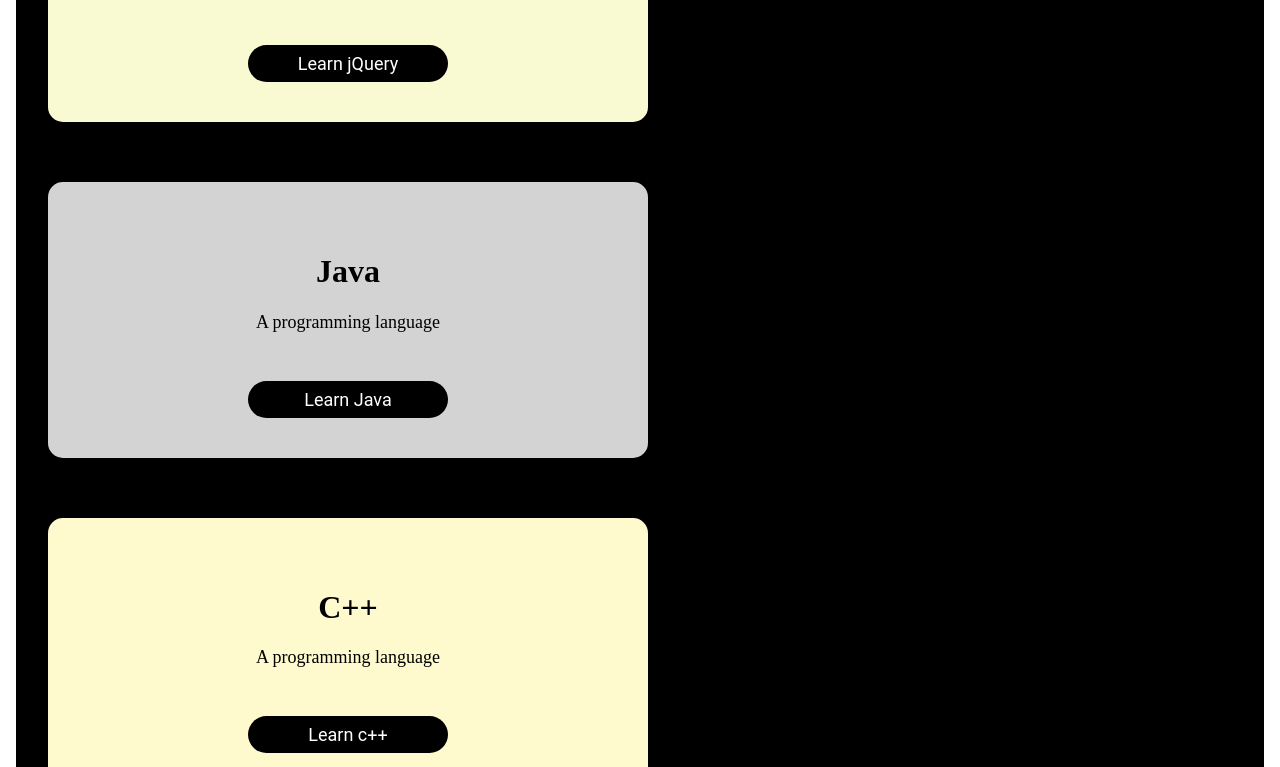
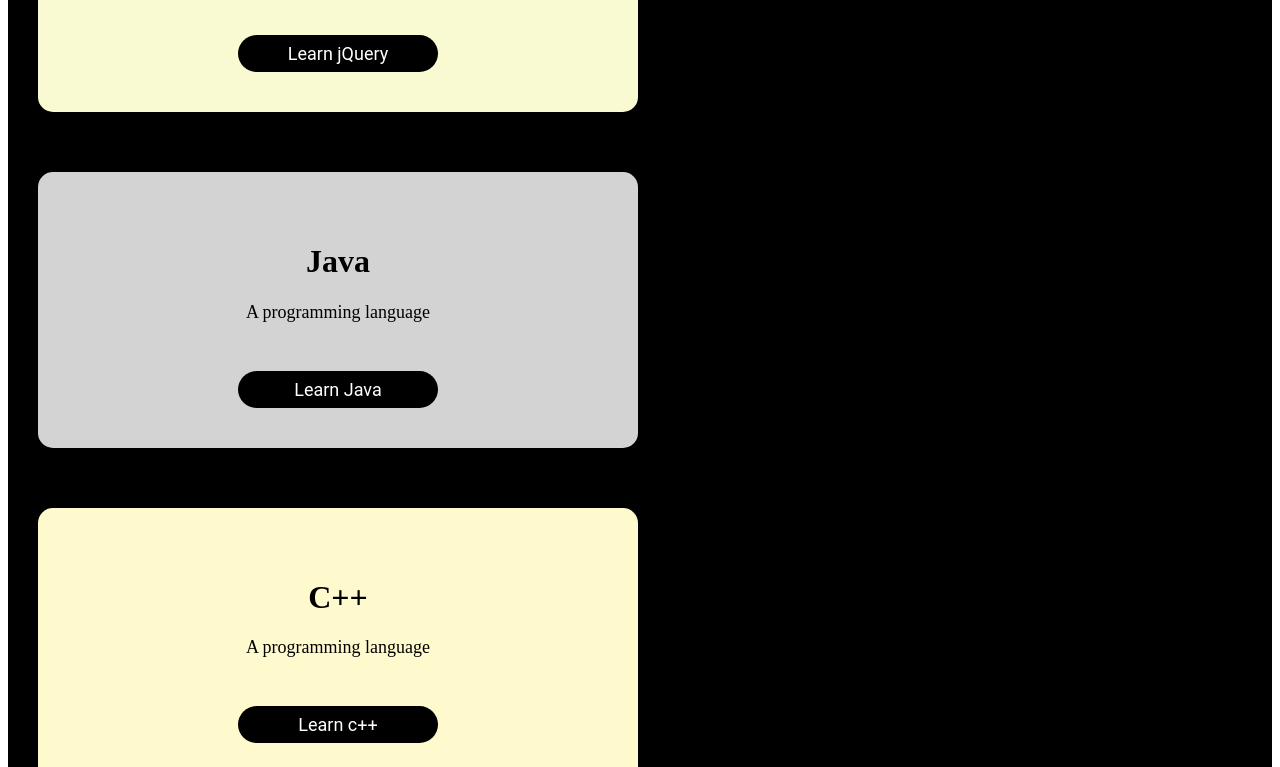
Before and after one commit to Rajesh161016/day2, a plain HTML site: page index.html in a window 1280 px wide. Shown: the part 610-1377 px from the top of the page. Drawn offline with Linux system fonts and the light colour scheme.

Commit message:
change the background

```diff
--- a/index.html
+++ b/index.html
@@ -5,13 +5,7 @@
     <meta name="viewport" content="width=device-width, initial-scale=1.0" />
     <title>Css Boxmodel</title>
     <link rel="stylesheet" href="style.css">
-    <style>
 
-        .bg_container{
-background-color:black;
-padding: 2px;
-        }
-    </style>
   </head>
   <body>
       <div class="bg_container">
--- a/style.css
+++ b/style.css
@@ -28,7 +28,9 @@
 
 }
 .bg_container{
-    margin:8px;
+    background-color: black;
+    background-size: cover;
+
 }
 
 
```
